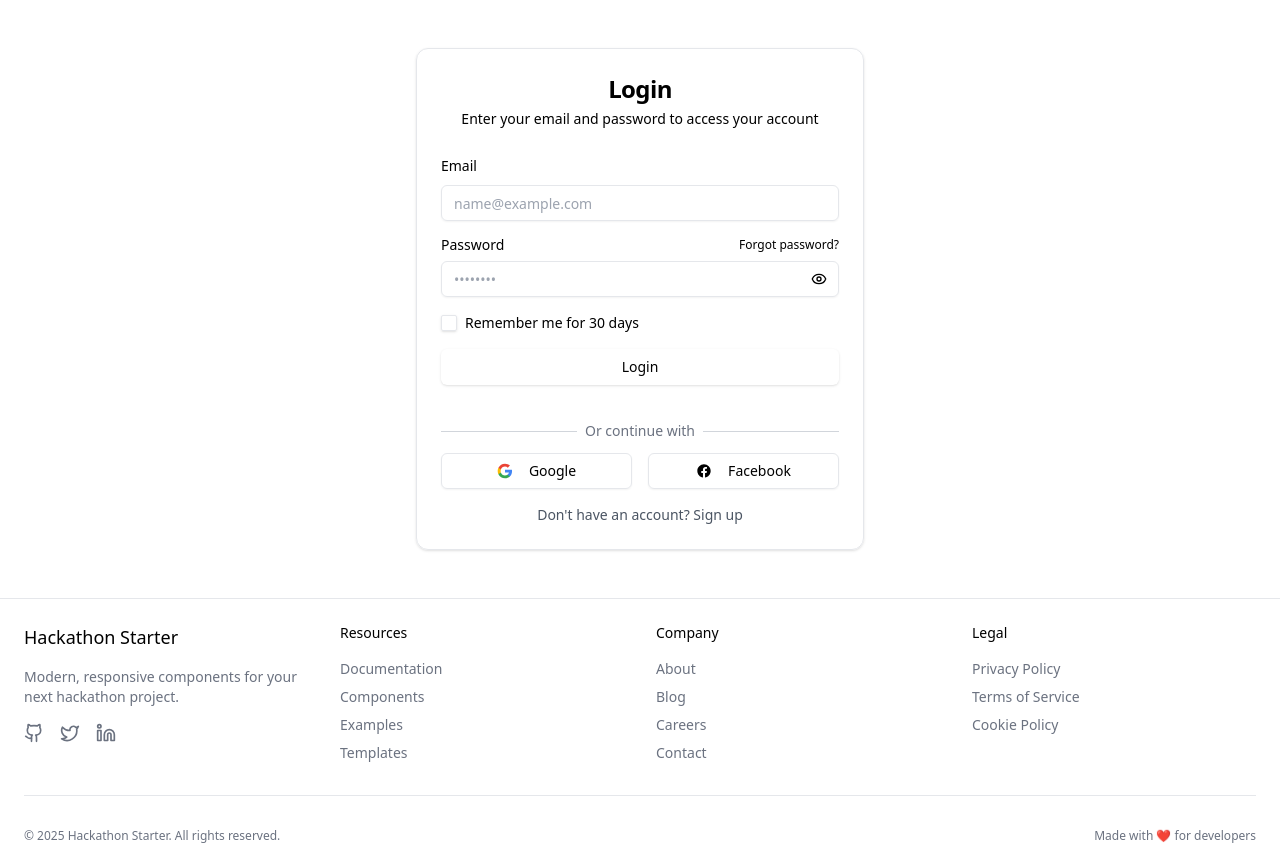
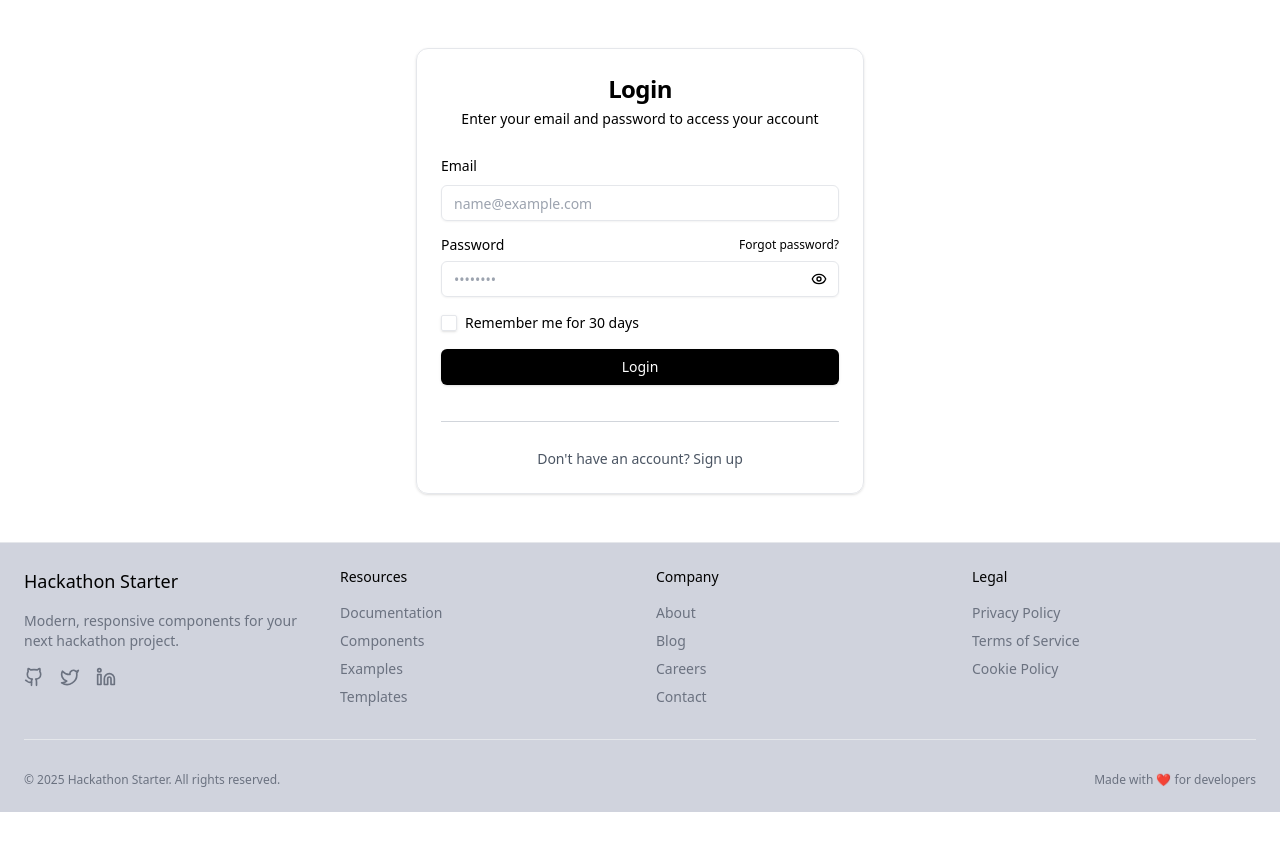
Before and after one commit to kunalpro379/invictus-25, a React (Vite) app in the folder frontend/: page /login in a window 1280 px wide. After the commit the page ends 812 px from the top, so only its background shows below. Built offline with nearby package versions, Linux system fonts and the light colour scheme.

Commit message:
done with initial pages

```diff
--- a/frontend/src/App.jsx
+++ b/frontend/src/App.jsx
@@ -1,10 +1,12 @@
 import { BrowserRouter as Router, Routes, Route } from "react-router-dom";
 import LoginPage from "./pages/login";
 import SignupPage from "./pages/signup";
+import LandingPage from "./pages/landing";
 
 function App() {
   return (
     <Routes>
+      <Route path="/" element={<LandingPage />} />
       <Route path="/login" element={<LoginPage />} />
       <Route path="/signup" element={<SignupPage />} />
     </Routes>
--- a/frontend/src/components/auth/login-form.jsx
+++ b/frontend/src/components/auth/login-form.jsx
@@ -88,7 +88,7 @@ export function LoginForm() {
               Remember me for 30 days
             </Label>
           </div>
-          <Button type="submit" className="w-full" disabled={isLoading}>
+          <Button type="submit" className="w-full bg-black text-white hover:bg-black/40" disabled={isLoading}>
             {isLoading ? (
               <>
                 <Loader2 className="mr-2 h-4 w-4 animate-spin" />
@@ -105,39 +105,6 @@ export function LoginForm() {
           <div className="absolute inset-0 flex items-center">
             <div className="w-full border-t border-gray-300"></div>
           </div>
-          <div className="relative flex justify-center text-sm">
-            <span className="bg-white px-2 text-gray-500">Or continue with</span>
-          </div>
-        </div>
-        <div className="grid grid-cols-2 gap-4 w-full">
-          <Button variant="outline" type="button">
-            <svg className="mr-2 h-4 w-4" viewBox="0 0 24 24">
-              <path
-                d="M22.56 12.25c0-.78-.07-1.53-.2-2.25H12v4.26h5.92c-.26 1.37-1.04 2.53-2.21 3.31v2.77h3.57c2.08-1.92 3.28-4.74 3.28-8.09z"
-                fill="#4285F4"
-              />
-              <path
-                d="M12 23c2.97 0 5.46-.98 7.28-2.66l-3.57-2.77c-.98.66-2.23 1.06-3.71 1.06-2.86 0-5.29-1.93-6.16-4.53H2.18v2.84C3.99 20.53 7.7 23 12 23z"
-                fill="#34A853"
-              />
-              <path
-                d="M5.84 14.09c-.22-.66-.35-1.36-.35-2.09s.13-1.43.35-2.09V7.07H2.18C1.43 8.55 1 10.22 1 12s.43 3.45 1.18 4.93l2.85-2.22.81-.62z"
-                fill="#FBBC05"
-              />
-              <path
-                d="M12 5.38c1.62 0 3.06.56 4.21 1.64l3.15-3.15C17.45 2.09 14.97 1 12 1 7.7 1 3.99 3.47 2.18 7.07l3.66 2.84c.87-2.6 3.3-4.53 6.16-4.53z"
-                fill="#EA4335"
-              />
-              <path d="M1 1h22v22H1z" fill="none" />
-            </svg>
-            Google
-          </Button>
-          <Button variant="outline" type="button">
-            <svg className="mr-2 h-4 w-4" fill="currentColor" viewBox="0 0 24 24">
-              <path d="M22 12c0-5.523-4.477-10-10-10S2 6.477 2 12c0 4.991 3.657 9.128 8.438 9.878v-6.987h-2.54V12h2.54V9.797c0-2.506 1.492-3.89 3.777-3.89 1.094 0 2.238.195 2.238.195v2.46h-1.26c-1.243 0-1.63.771-1.63 1.562V12h2.773l-.443 2.89h-2.33v6.988C18.343 21.128 22 16.991 22 12z" />
-            </svg>
-            Facebook
-          </Button>
         </div>
         <p className="mt-4 text-center text-sm text-gray-600">
           Don't have an account?{" "}
--- a/frontend/src/components/auth/signup-form.jsx
+++ b/frontend/src/components/auth/signup-form.jsx
@@ -126,7 +126,7 @@ export function SignupForm() {
             </Label>
           </div>
           {errors.terms && <p className="text-sm text-red-500">{errors.terms.message}</p>}
-          <Button type="submit" className="w-full" disabled={isLoading}>
+          <Button type="submit" className="w-full bg-black text-white hover:bg-black/40" disabled={isLoading}>
             {isLoading ? (
               <>
                 <Loader2 className="mr-2 h-4 w-4 animate-spin" />
@@ -143,39 +143,6 @@ export function SignupForm() {
           <div className="absolute inset-0 flex items-center">
             <div className="w-full border-t border-gray-300"></div>
           </div>
-          <div className="relative flex justify-center text-sm">
-            <span className="bg-white px-2 text-gray-500">Or continue with</span>
-          </div>
-        </div>
-        <div className="grid grid-cols-2 gap-4 w-full">
-          <Button variant="outline" type="button">
-            <svg className="mr-2 h-4 w-4" viewBox="0 0 24 24">
-              <path
-                d="M22.56 12.25c0-.78-.07-1.53-.2-2.25H12v4.26h5.92c-.26 1.37-1.04 2.53-2.21 3.31v2.77h3.57c2.08-1.92 3.28-4.74 3.28-8.09z"
-                fill="#4285F4"
-              />
-              <path
-                d="M12 23c2.97 0 5.46-.98 7.28-2.66l-3.57-2.77c-.98.66-2.23 1.06-3.71 1.06-2.86 0-5.29-1.93-6.16-4.53H2.18v2.84C3.99 20.53 7.7 23 12 23z"
-                fill="#34A853"
-              />
-              <path
-                d="M5.84 14.09c-.22-.66-.35-1.36-.35-2.09s.13-1.43.35-2.09V7.07H2.18C1.43 8.55 1 10.22 1 12s.43 3.45 1.18 4.93l2.85-2.22.81-.62z"
-                fill="#FBBC05"
-              />
-              <path
-                d="M12 5.38c1.62 0 3.06.56 4.21 1.64l3.15-3.15C17.45 2.09 14.97 1 12 1 7.7 1 3.99 3.47 2.18 7.07l3.66 2.84c.87-2.6 3.3-4.53 6.16-4.53z"
-                fill="#EA4335"
-              />
-              <path d="M1 1h22v22H1z" fill="none" />
-            </svg>
-            Google
-          </Button>
-          <Button variant="outline" type="button">
-            <svg className="mr-2 h-4 w-4" fill="currentColor" viewBox="0 0 24 24">
-              <path d="M22 12c0-5.523-4.477-10-10-10S2 6.477 2 12c0 4.991 3.657 9.128 8.438 9.878v-6.987h-2.54V12h2.54V9.797c0-2.506 1.492-3.89 3.777-3.89 1.094 0 2.238.195 2.238.195v2.46h-1.26c-1.243 0-1.63.771-1.63 1.562V12h2.773l-.443 2.89h-2.33v6.988C18.343 21.128 22 16.991 22 12z" />
-            </svg>
-            Facebook
-          </Button>
         </div>
         <p className="mt-4 text-center text-sm text-gray-600">
           Already have an account?{" "}
--- a/frontend/src/components/landing-page/footer.jsx
+++ b/frontend/src/components/landing-page/footer.jsx
@@ -2,7 +2,7 @@ import { Github, Twitter, Linkedin } from "lucide-react";
 
 export function Footer() {
   return (
-    <footer className="w-full py-6 bg-background border-t">
+    <footer className="w-full py-6 bg-blue-950/20 border-t">
       <div className="container px-4 md:px-6 mx-auto">
         <div className="grid grid-cols-1 gap-8 md:grid-cols-4">
           <div className="space-y-4">
--- /dev/null
+++ b/frontend/src/pages/landing.jsx
@@ -0,0 +1,48 @@
+import { HeroSection } from "@/components/landing-page/hero-section"
+import { FeatureSection } from "@/components/landing-page/feature-section"
+import { TestimonialSection } from "@/components/landing-page/testimonial-section"
+import { CTASection } from "@/components/landing-page/cta-section"
+import { Footer } from "@/components/landing-page/footer"
+
+export default function LandingPage() {
+  return (
+    <div className="flex min-h-screen flex-col">
+      <header className="px-4 lg:px-6 h-16 flex items-center border-b">
+        <div className="container mx-auto flex justify-between items-center">
+          <a href="/" className="flex items-center">
+            <span className="font-bold text-xl">Hackathon Starter</span>
+          </a>
+          <nav className="hidden md:flex gap-6">
+            <a href="#features" className="text-sm font-medium hover:underline underline-offset-4">
+              Features
+            </a>
+            <a href="#testimonials" className="text-sm font-medium hover:underline underline-offset-4">
+              Testimonials
+            </a>
+            <a href="#pricing" className="text-sm font-medium hover:underline underline-offset-4">
+              Pricing
+            </a>
+          </nav>
+          <div className="flex justify-center items-center gap-4">
+            <a href="/login" className="text-sm font-medium hover:underline underline-offset-4">
+              Login
+            </a>
+            <a
+              href="/signup"
+              className="text-sm font-medium bg-primary text-primary-foreground px-4 py-2 rounded-md hover:bg-primary/90"
+            >
+              Sign Up
+            </a>
+          </div>
+        </div>
+      </header>
+      <main className="flex-1">
+        <HeroSection />
+        <FeatureSection />
+        <TestimonialSection />
+        <CTASection />
+      </main>
+      <Footer />
+    </div>
+  )
+}
```
Also changed, not shown: frontend/src/components/landing-page/testimonial-section.jsx (renamed from frontend/src/components/landing-page/testimonal-section.jsx).
